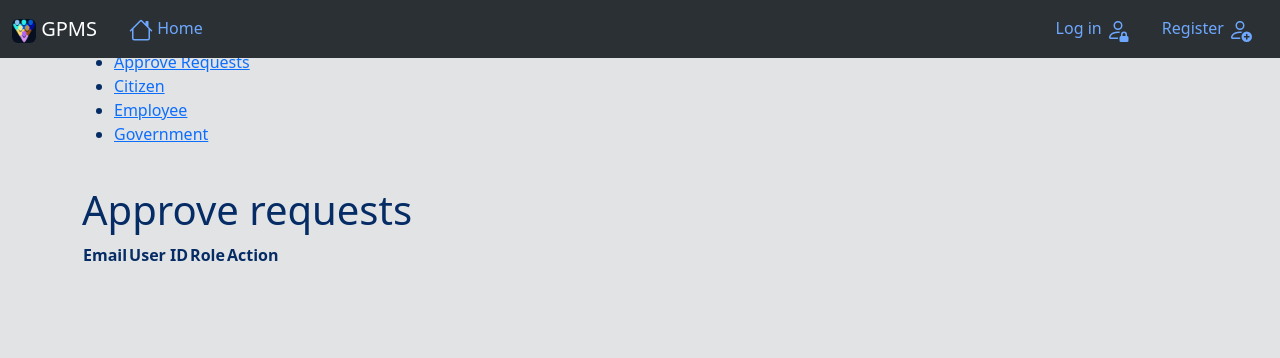
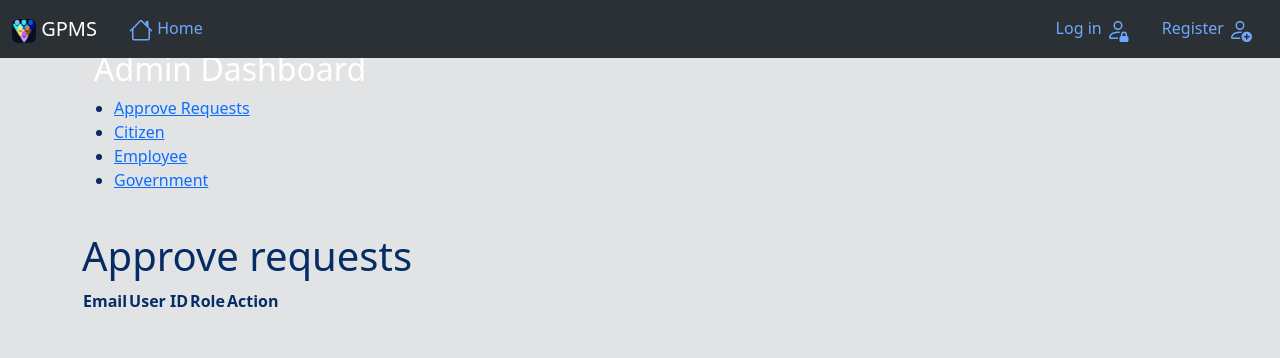
Before and after one commit to laksh0820/GPMS, a Python web app: template Project/Admin/templates/approve.html in a window 1280 px wide. Shown: the top 358 px of the page. Run offline with Jinja, Linux system fonts and the light colour scheme; the template is opened without the code that fills it, so the values that code supplies are empty.

Commit message:
Minor Updates

```diff
--- a/Project/Admin/templates/admin_dashboard.html
+++ b/Project/Admin/templates/admin_dashboard.html
@@ -7,6 +7,7 @@
 {% block content %}
 
 <div class="sidebar">
+    <h2 style="color:white;text-align: left;padding-left:12px;">Admin Dashboard</h2>
     <ul>
         <li><a href = '{{ url_for("admin.approve") }}'>Approve Requests</a></li>
         <li><a href = '{{ url_for("citizen.base") }}'>Citizen</a></li>
```
